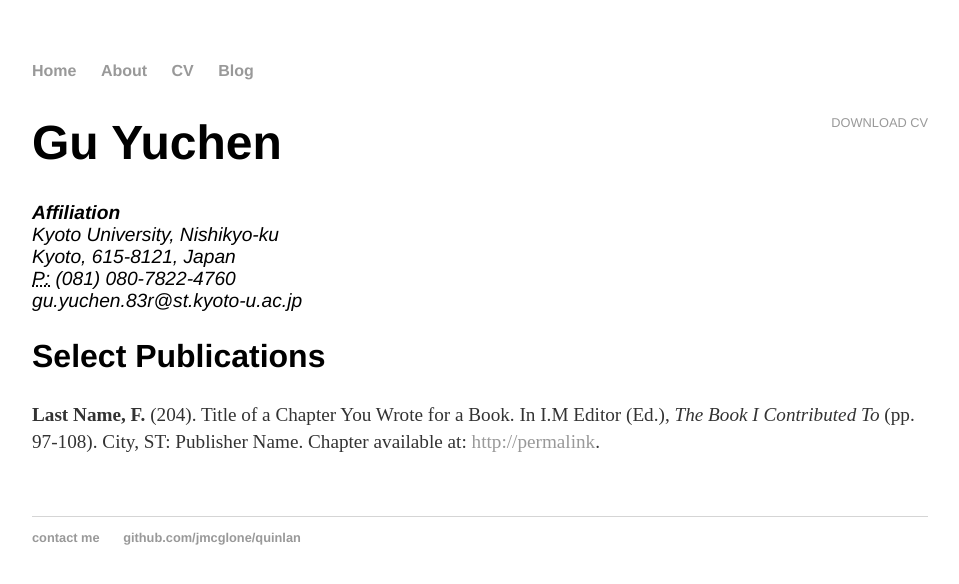
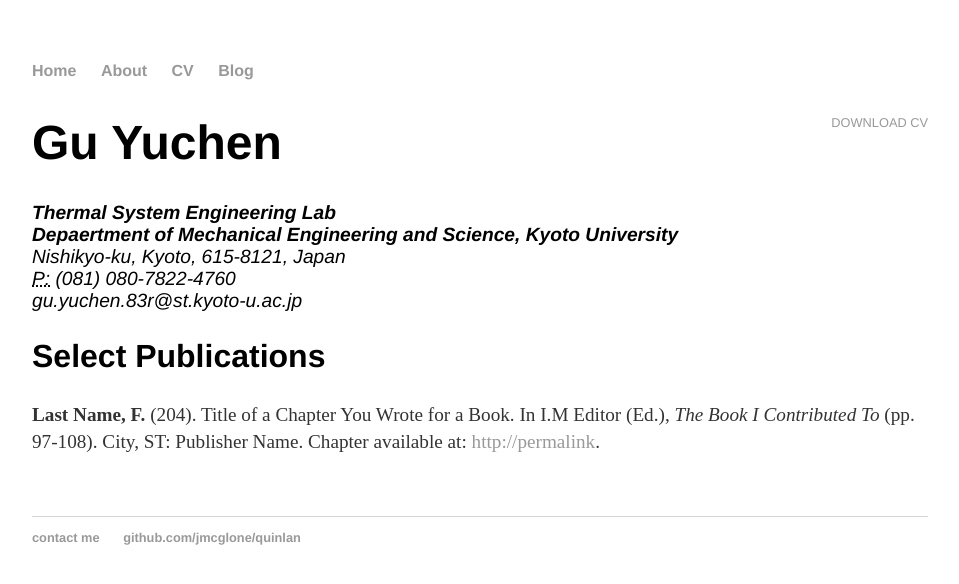
Before and after one commit to ycgu/ycgu.github.io, a Jekyll site: the page built from cv/index.html, in a window 1280 px wide. Shown: the top 584 px of the page, without its empty margins (160-1119 px from the left). Built offline with Jekyll 4.4.1, drawn with Linux system fonts in a browser that asks for light colours.

Commit message:
Update index.html

```diff
--- a/cv/index.html
+++ b/cv/index.html
@@ -7,9 +7,9 @@ title: CV of Your Name
 		<a href="#" class="download" title="Download CV as PDF">Download CV</a>
 					<h1>Gu Yuchen</h1>
 					<address>
-					<strong>Affiliation</strong><br>
-					Kyoto University, Nishikyo-ku<br>
-					Kyoto, 615-8121, Japan<br>
+					<strong>Thermal System Engineering Lab</strong><br>
+					<strong>Depaertment of Mechanical Engineering and Science, Kyoto University</strong><br>
+					Nishikyo-ku, Kyoto, 615-8121, Japan<br>
 					<abbr title="phone">P:</abbr> (081) 080-7822-4760<br>
 					<span class="obfuscate">gu.yuchen.83r@st.kyoto-u.ac.jp</span>
 					</address>
```
